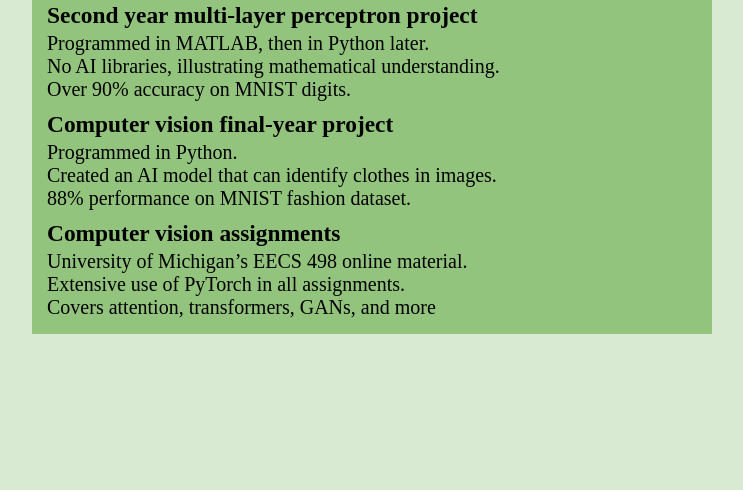
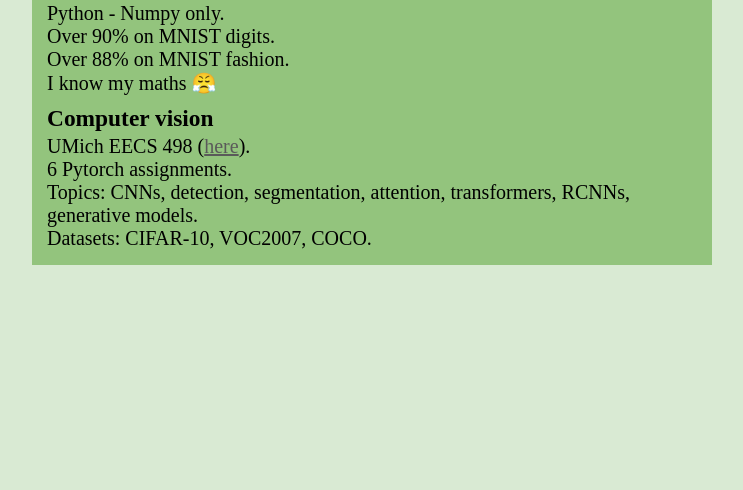
Before and after one commit to pyskinas/pyskinas.github.io, a plain HTML site: page index.html in a window 1280 px wide. Shown: the part 310-800 px from the top of the page, without its empty margins (268-1011 px from the left). Drawn offline with Linux system fonts and the light colour scheme.

Commit message:
update projects

```diff
--- a/css/index.css
+++ b/css/index.css
@@ -1,7 +1,7 @@
 body
 {
     background-color: #D9EAD3;
-    padding: 50px;
+    padding: 20px;
     margin: 0px;
     font-size: 15pt;
 
@@ -69,8 +69,14 @@
     background-color: #93C47D;
 }
 
+/* Miscellaneous stuff. */
 #pic
 {
     width: 150px;
     border-radius: 10px;
 }
+
+#umich
+{
+    color: #5A5A5A;
+}
--- a/index.html
+++ b/index.html
@@ -21,32 +21,25 @@
             <div class="blocks">
                 <div class="block">
                     <h3 class="subtitle">
-                        Second year multi-layer perceptron project
+                        Multi layer perceptrons
                     </h3>
                     <div class="text">
-                        Programmed in MATLAB, then in Python later. <br>
-                        No AI libraries, illustrating mathematical understanding.<br>
-                        Over 90% accuracy on MNIST digits.
+                        Python - Numpy only. <br>
+                        Over 90% on MNIST digits. <br>
+                        Over 88% on MNIST fashion. <br>
+                        I know my maths 😤
                     </div>
                 </div>
                 <div class="block">
                     <h3 class="subtitle">
-                        Computer vision final-year project
+                        Computer vision
                     </h3>
                     <div class="text">
-                        Programmed in Python. <br>
-                        Created an AI model that can identify clothes in images.<br>
-                        88% performance on MNIST fashion dataset.
-                    </div>
-                </div>
-                <div class="block">
-                    <h3 class="subtitle">
-                        Computer vision assignments
-                    </h3>
-                    <div class="text">
-                        University of Michigan’s EECS 498 online material. <br>
-                        Extensive use of PyTorch in all assignments. <br>
-                        Covers attention, transformers, GANs, and more
+                        UMich EECS 498 (<a id="umich" href="https://web.eecs.umich.edu/~justincj/teaching/eecs498/WI2022/">here</a>). <br>
+                        6 Pytorch assignments. <br>
+                        Topics: CNNs, detection, segmentation, attention, transformers,
+                        RCNNs, generative models. <br>
+                        Datasets: CIFAR-10, VOC2007, COCO.
                     </div>
                 </div>
             </div>
```
